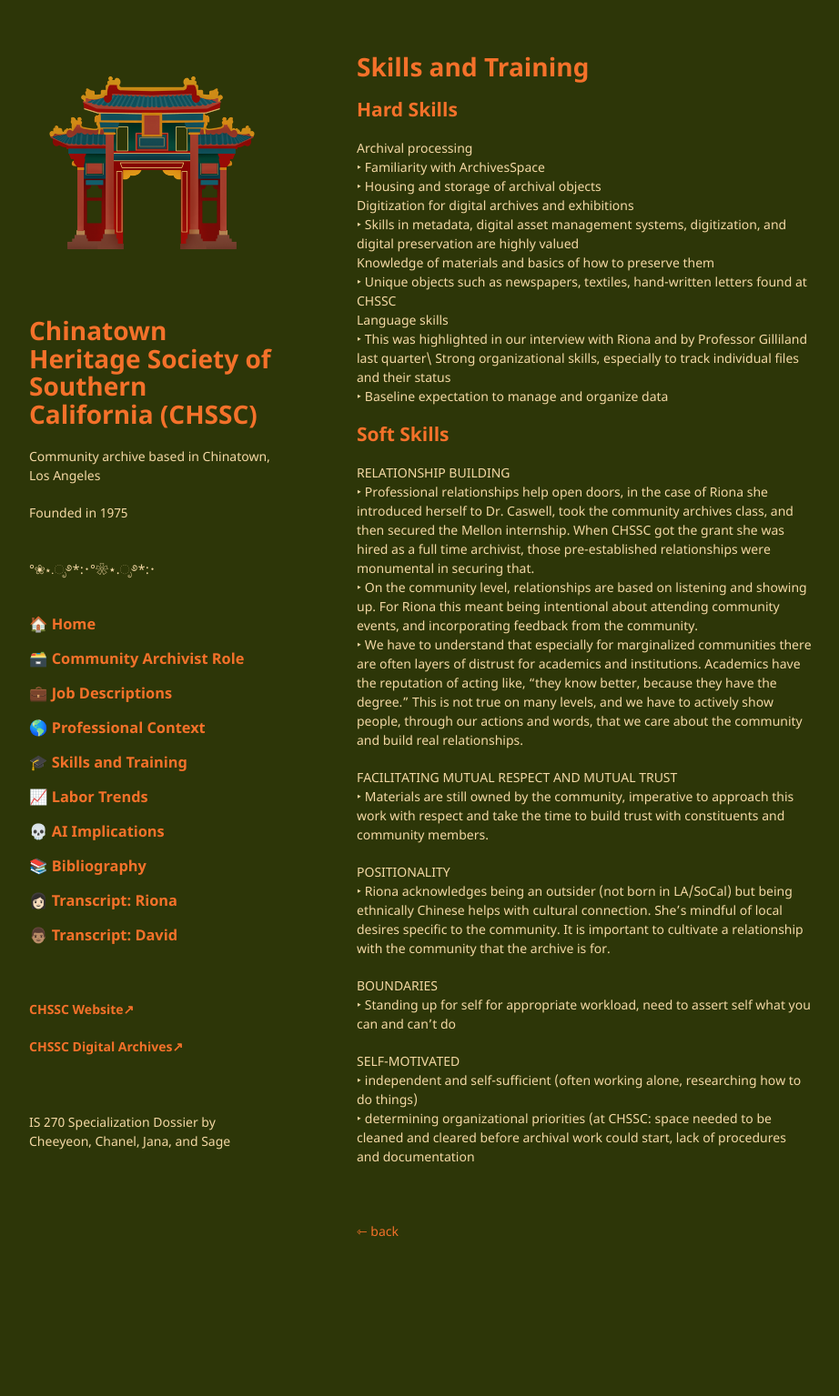
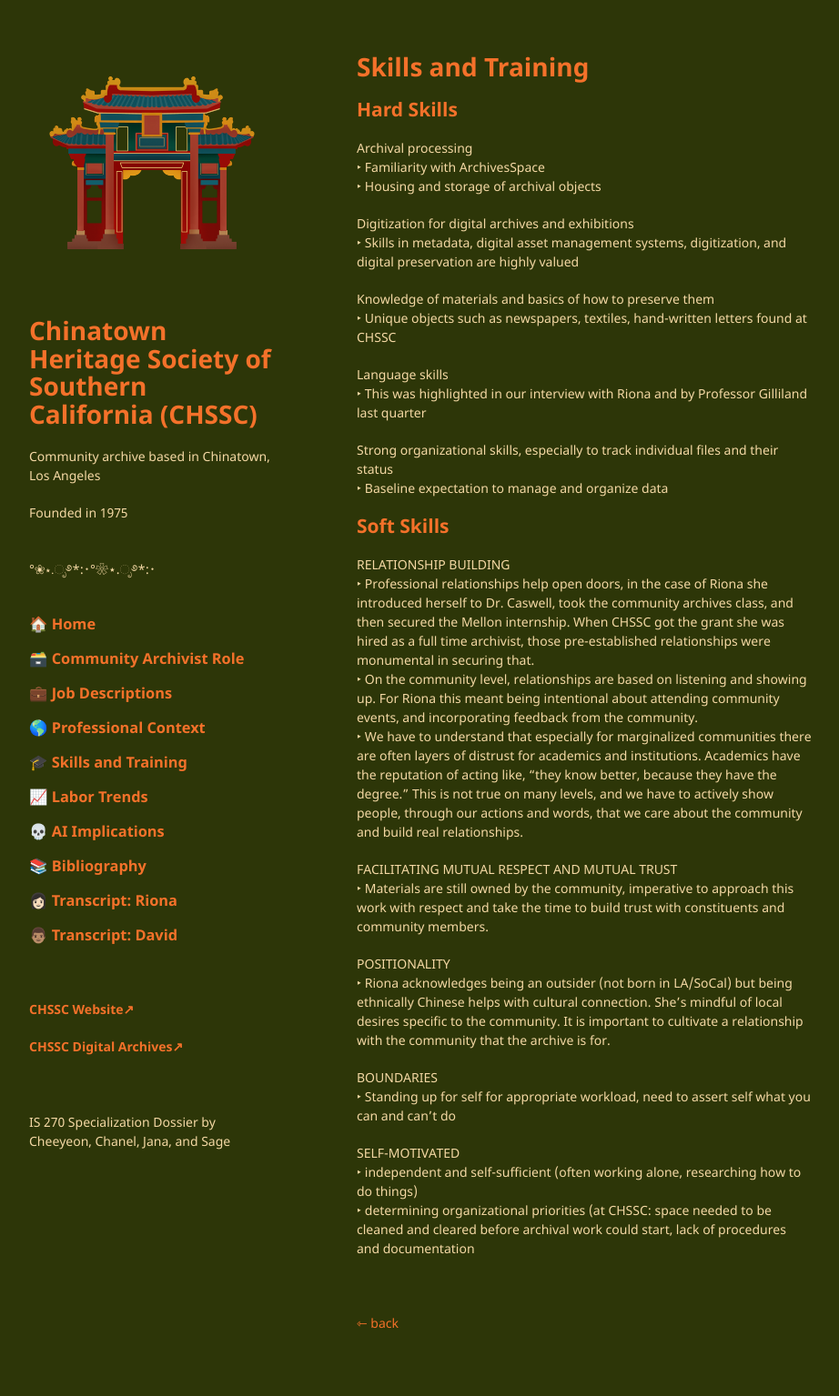
Before and after one commit to chaanelly/IS270-CHSSC, a Jekyll site: the page built from pages/skills-training.md, in a window 1280 px wide. Shown: the whole page at 91% size, without its empty margins (178-1100 px from the left). Built offline with Jekyll 4.4.1, drawn with Linux system fonts in a browser that asks for light colours; our own code applies the rules of GitHub Pages for plain Markdown files; before the commit the page ends 1434 px from its top, so only the background shows below that.

```diff
--- a/pages/skills-training.md
+++ b/pages/skills-training.md
@@ -3,13 +3,17 @@
 ## Hard Skills
 Archival processing\
   ‣ Familiarity with ArchivesSpace\
-  ‣ Housing and storage of archival objects\
+  ‣ Housing and storage of archival objects
+
 Digitization for digital archives and exhibitions\
-  ‣ Skills in metadata, digital asset management systems, digitization, and digital preservation are highly valued\
+  ‣ Skills in metadata, digital asset management systems, digitization, and digital preservation are highly valued
+
 Knowledge of materials and basics of how to preserve them\
-  ‣ Unique objects such as newspapers, textiles, hand-written letters found at CHSSC\
+  ‣ Unique objects such as newspapers, textiles, hand-written letters found at CHSSC
+
 Language skills\
-  ‣ This was highlighted in our interview with Riona and by Professor Gilliland last quarter\
+  ‣ This was highlighted in our interview with Riona and by Professor Gilliland last quarter
+
 Strong organizational skills, especially to track individual files and their status\
   ‣ Baseline expectation to manage and organize data
 
```
